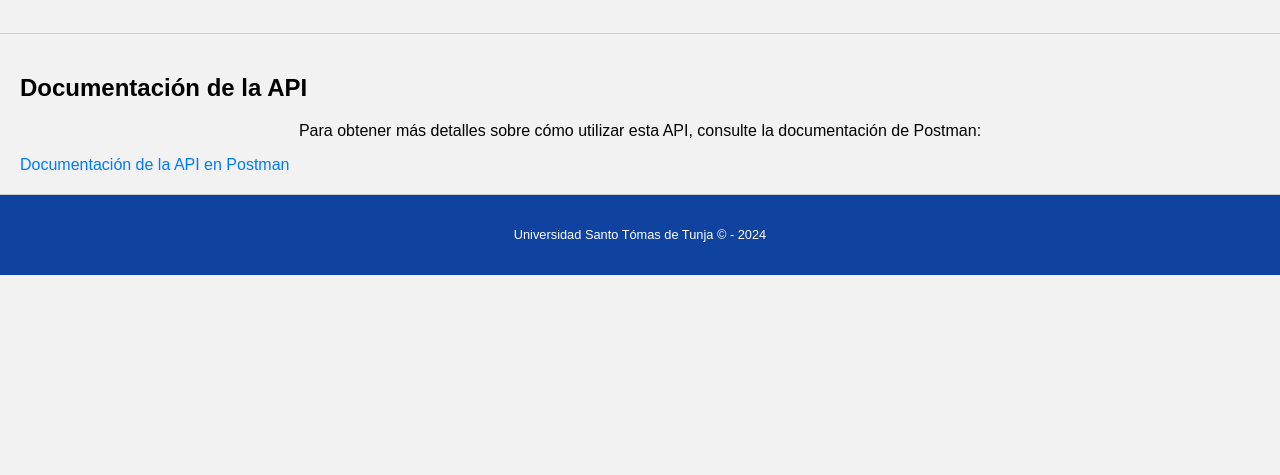
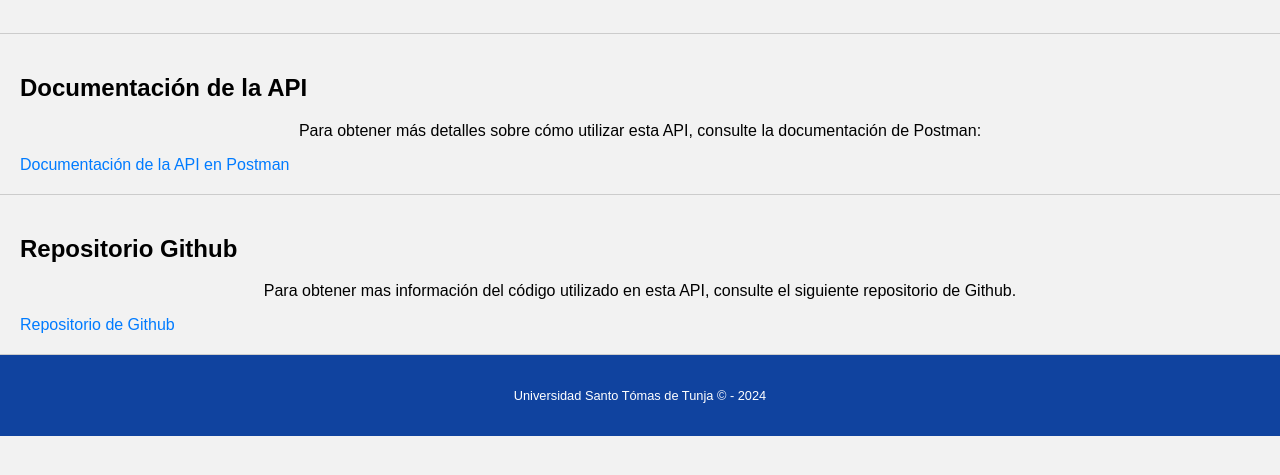
Before and after one commit to Sanchochx/soa-final-project, a Flask app: page /documentacion_api/ in a window 1280 px wide. Shown: the part 312-787 px from the top of the page. Run offline with Flask 3, Linux system fonts and the light colour scheme; some libraries are stand-ins or nearby versions.

Commit message:
commited

```diff
--- a/templates/api.html
+++ b/templates/api.html
@@ -15,5 +15,11 @@
     <p>Para obtener más detalles sobre cómo utilizar esta API, consulte la documentación de Postman:</p>
     <a href="https://documenter.getpostman.com/view/32951153/2sA3JF9ijh" target="_blank">Documentación de la API en Postman</a>
   </section>
+
+    <section>
+    <h2>Repositorio Github</h2>
+    <p>Para obtener mas información del código utilizado en esta API, consulte el siguiente repositorio de Github.</p>
+    <a href="https://github.com/Sanchochx/soa-final-project" target="_blank">Repositorio de Github</a>
+  </section>
 </div>
 {% include "footer.html" %}
```
